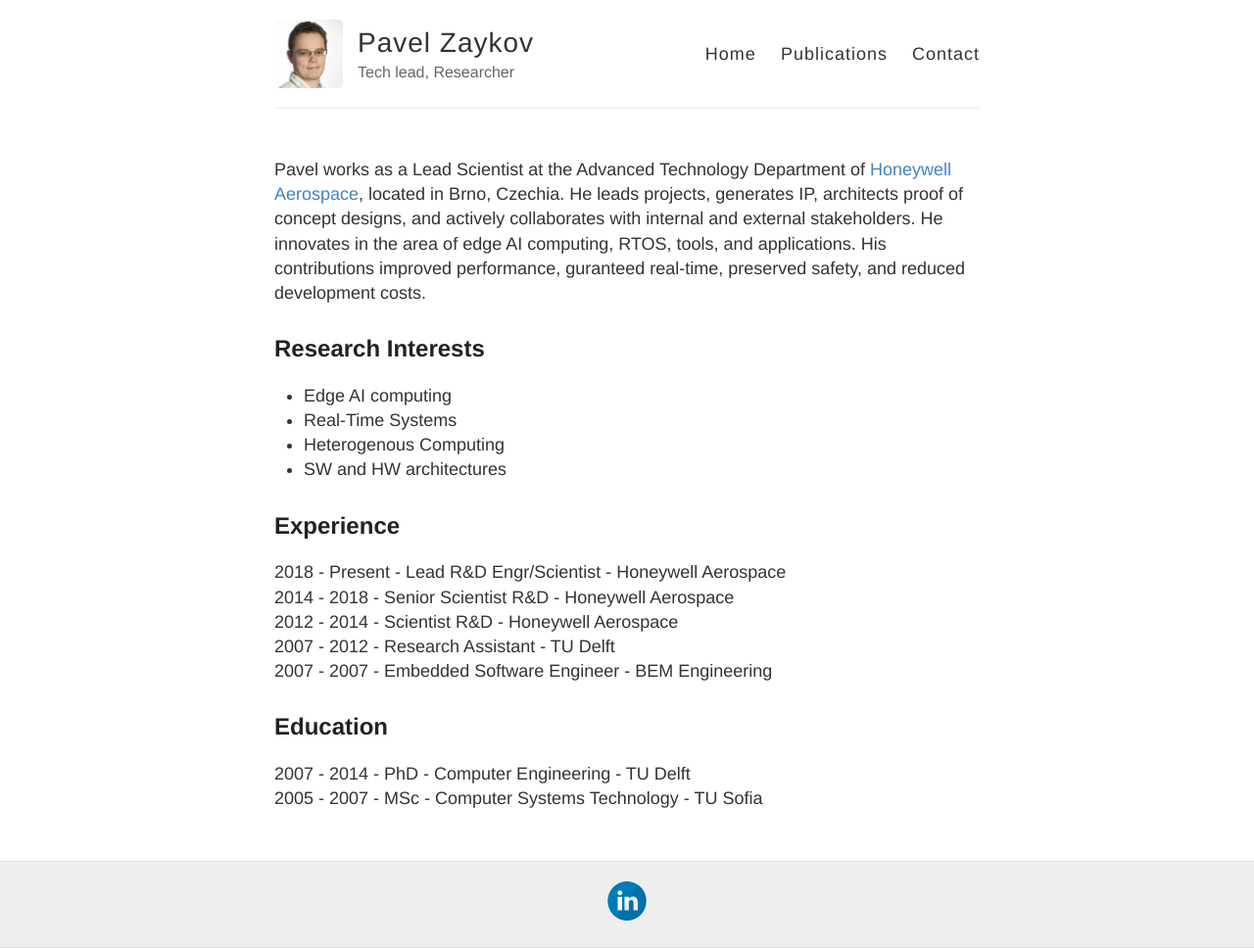
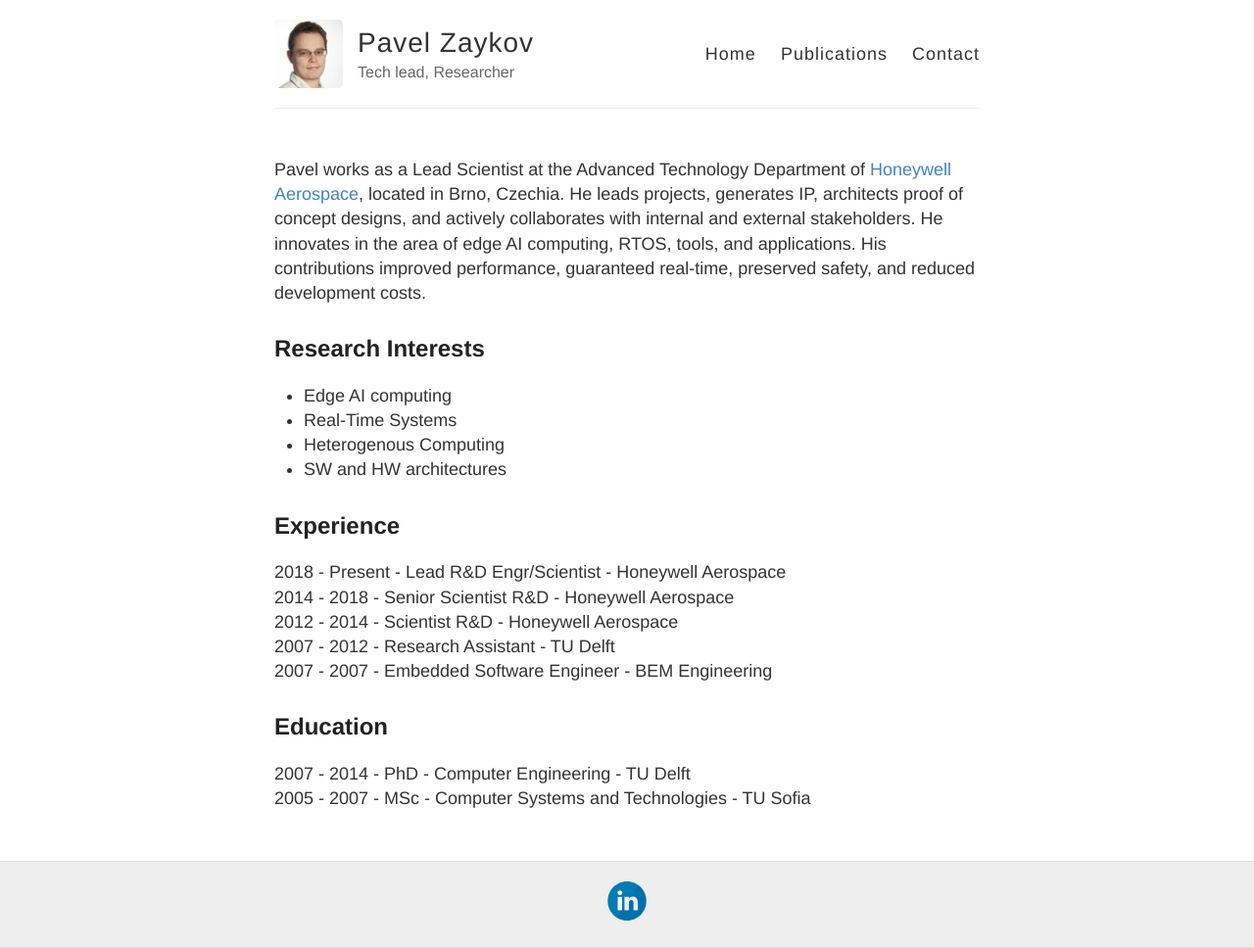
Before and after one commit to zaykov/web-page, a Jekyll site: the page built from index.md, in a window 1280 px wide. Shown: the whole page at 98% size. Built offline with Jekyll 4.4.1, drawn with Linux system fonts in a browser that asks for light colours; comment, search, counter and statistics services are not loaded.

Commit message:
fixed a few typos

```diff
--- a/index.md
+++ b/index.md
@@ -2,7 +2,7 @@
 layout: page
 ---
 
-Pavel works as a Lead Scientist at the Advanced Technology Department of <a href="http://aerospace.honeywell.com/" target="_blank">Honeywell Aerospace</a>, located in Brno, Czechia. He leads projects, generates IP, architects proof of concept designs, and actively collaborates with internal and external stakeholders. He innovates in the area of edge AI computing, RTOS, tools, and applications. His contributions improved performance, guranteed real-time, preserved safety, and reduced development costs.
+Pavel works as a Lead Scientist at the Advanced Technology Department of <a href="http://aerospace.honeywell.com/" target="_blank">Honeywell Aerospace</a>, located in Brno, Czechia. He leads projects, generates IP, architects proof of concept designs, and actively collaborates with internal and external stakeholders. He innovates in the area of edge AI computing, RTOS, tools, and applications. His contributions improved performance, guaranteed real-time, preserved safety, and reduced development costs.
 
 ## Research Interests
 * Edge AI computing
@@ -20,4 +20,4 @@ Pavel works as a Lead Scientist at the Advanced Technology Department of <a href
 
 ## Education
 2007 - 2014 - PhD - Computer Engineering - TU Delft <br>
-2005 - 2007 - MSc - Computer Systems Technology - TU Sofia <br>
+2005 - 2007 - MSc - Computer Systems and Technologies - TU Sofia <br>
```
